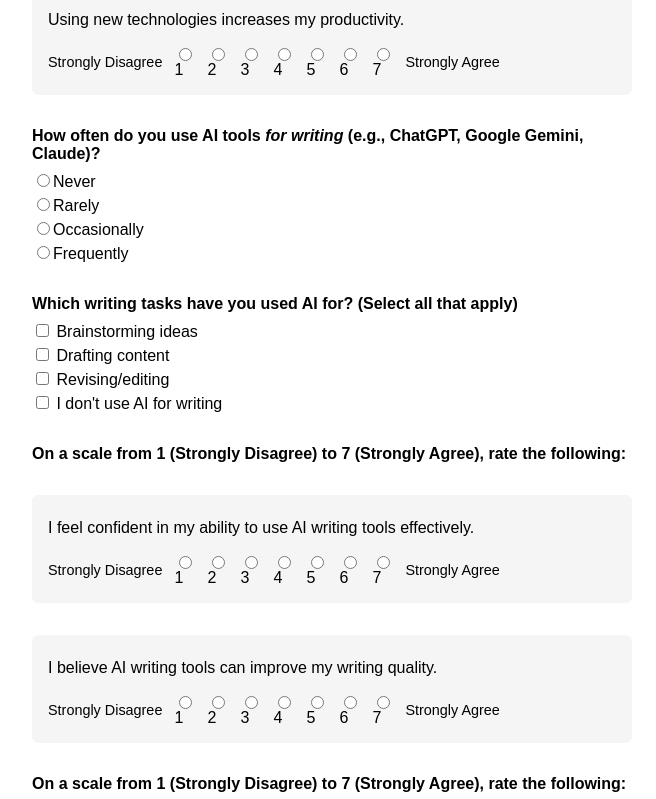
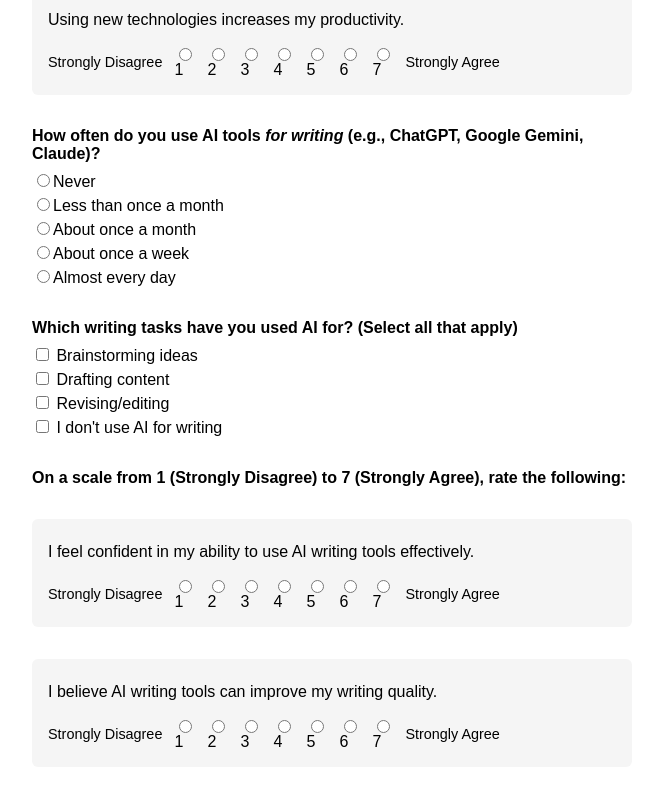
Before and after one commit to kgero/ai-writing-ownership-study, a React (Vite) app in the folder client/: page /presurvey/1/1/1 in a window 1280 px wide. Shown: the part 1780-2579 px from the top of the page, without its empty margins (308-964 px from the left). Built offline with nearby package versions, Linux system fonts and the light colour scheme; no server answers.

Commit message:
better q about ai usage

```diff
--- a/client/src/PreSurvey.jsx
+++ b/client/src/PreSurvey.jsx
@@ -274,7 +274,7 @@ export default function FormPage() {
             How often do you use AI tools <i>for writing</i> (e.g., ChatGPT, Google Gemini, Claude)?
           </p>
 
-          {["Never", "Rarely", "Occasionally", "Frequently"].map((option) => (
+          {["Never", "Less than once a month", "About once a month", "About once a week", "Almost every day"].map((option) => (
             <label key={option} style={{ display: "block", marginBottom: "0.25rem" }}>
               <input
                 type="radio"
```
